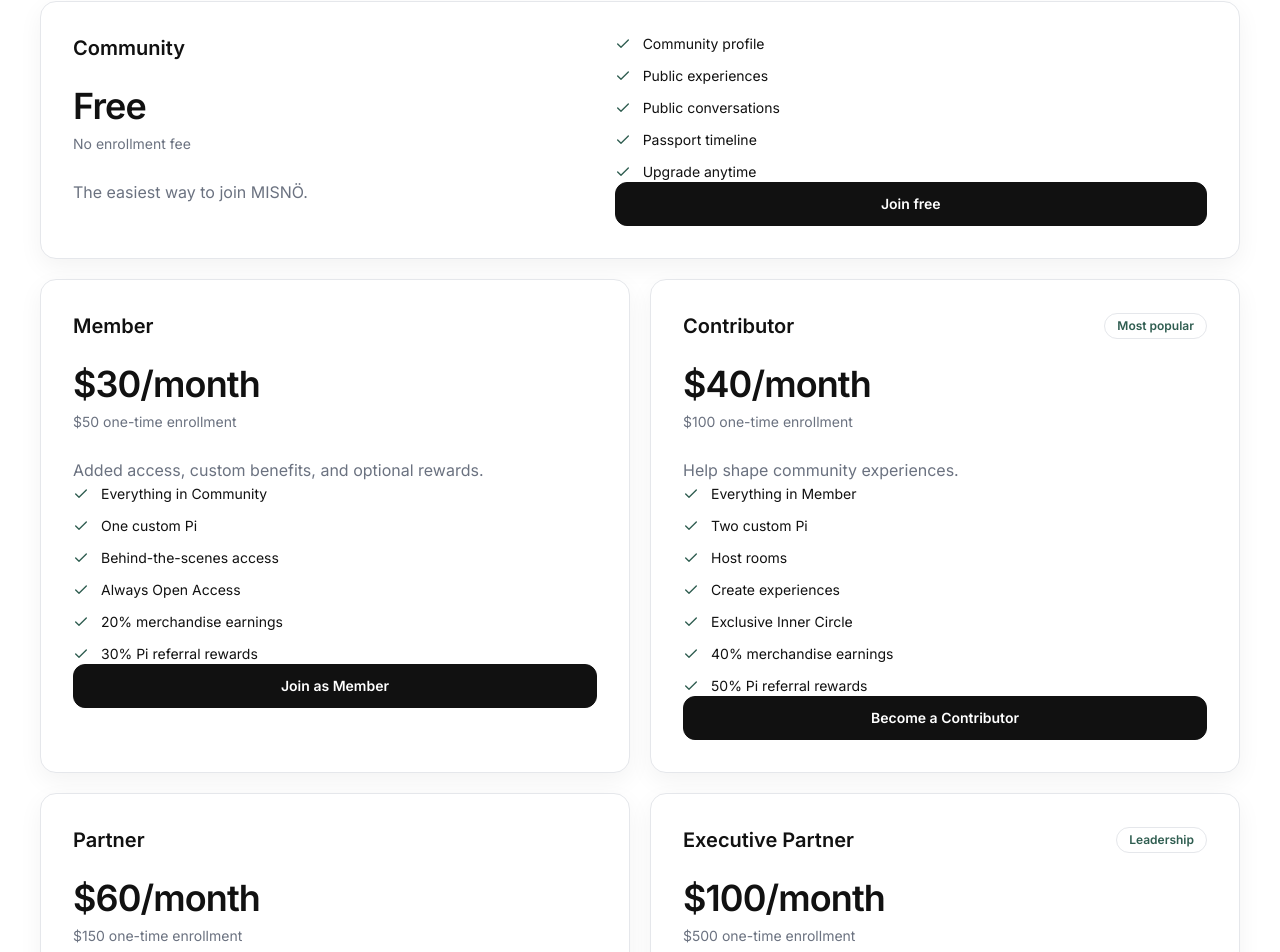
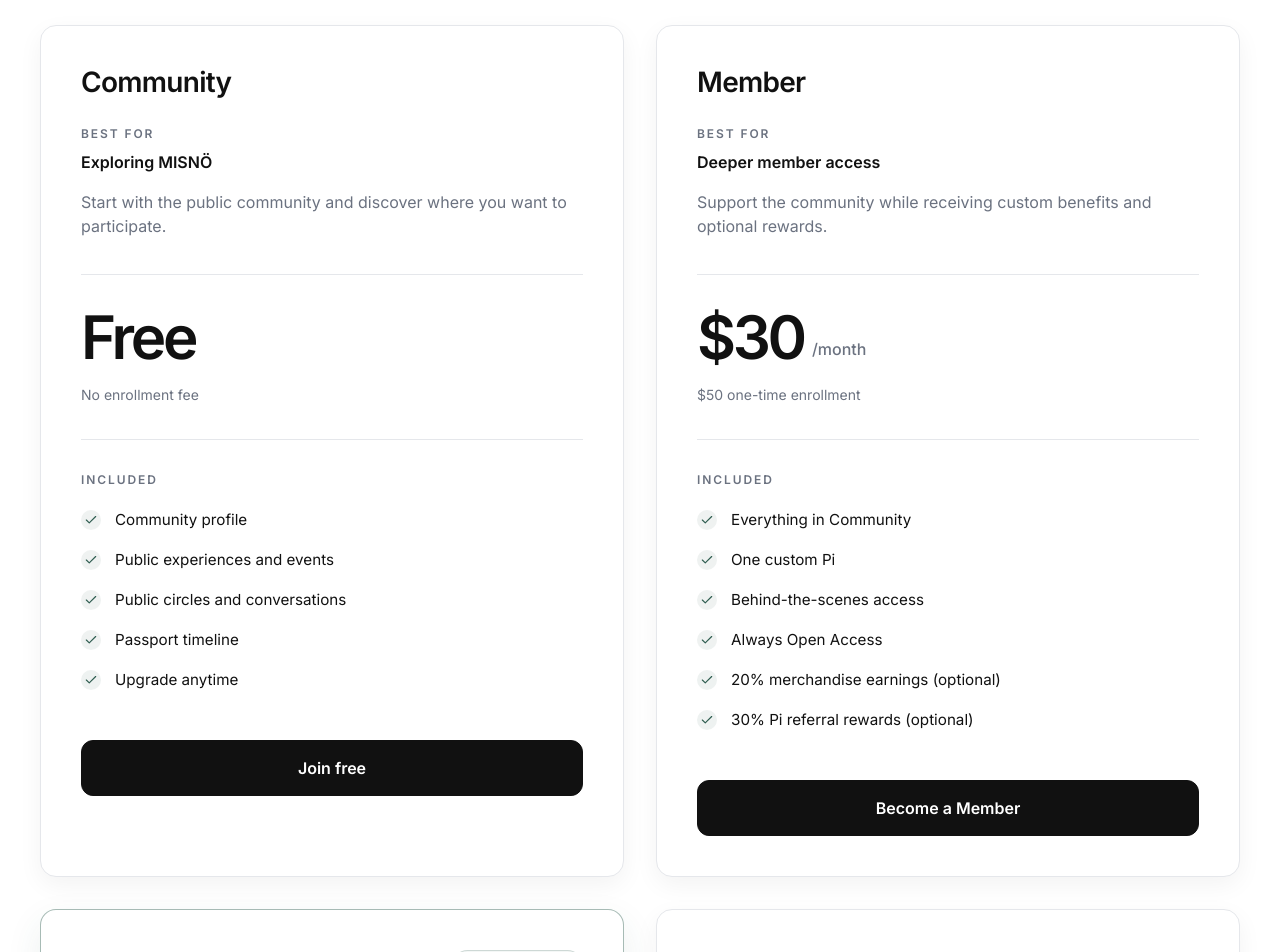
Before and after one commit to meaghanzutt/misno, a React (Vite) app: page / in a window 1280 px wide. Shown: the part 1642-2594 px from the top of the page. Built offline with nearby package versions, Linux system fonts and the light colour scheme; no server answers; what netlify-identity-widget would draw is missing.

Commit message:
Add files via upload

```diff
--- a/package.json
+++ b/package.json
@@ -1,7 +1,7 @@
 {
   "name": "misno-foundation",
   "private": true,
-  "version": "1.0.0-alpha.3",
+  "version": "1.0.0-alpha.5",
   "type": "module",
   "scripts": {
     "dev": "vite",
--- a/src/components/MembershipCard.tsx
+++ b/src/components/MembershipCard.tsx
@@ -3,31 +3,90 @@
 import { Button } from './Button';
 import { openSignup } from '../lib/auth';
 
-interface Plan {
-  name: string; key: string; monthly: string; enrollment: string; description: string; features: readonly string[]; cta: string; badge?: string;
+export interface MembershipPlan {
+  name: string;
+  key: string;
+  monthly: string;
+  enrollment: string;
+  bestFor: string;
+  description: string;
+  features: readonly string[];
+  cta: string;
+  badge?: string;
 }
 
-export function MembershipCard({ plan, wide = false }: { plan: Plan; wide?: boolean }) {
+export function MembershipCard({
+  plan,
+  featured = false,
+  className = '',
+}: {
+  plan: MembershipPlan;
+  featured?: boolean;
+  className?: string;
+}) {
   const selectPlan = () => {
     localStorage.setItem('misno-selected-plan', plan.key);
     openSignup();
   };
+
   return (
-    <Card className={`flex h-full flex-col p-7 sm:p-8 ${wide ? 'md:grid md:grid-cols-[1fr_1.2fr] md:gap-12' : ''}`}>
-      <div>
-        <div className="flex items-center justify-between gap-4">
-          <h3 className="text-xl font-semibold">{plan.name}</h3>
-          {plan.badge && <span className="rounded-full border border-border px-3 py-1 text-xs font-semibold text-forest">{plan.badge}</span>}
+    <Card
+      className={`membership-card group relative flex h-full flex-col overflow-hidden p-8 sm:p-10 ${
+        featured ? 'membership-card-featured' : ''
+      } ${className}`}
+    >
+      <div className="flex min-h-8 items-start justify-between gap-5">
+        <h3 className="text-2xl font-semibold tracking-[-0.025em] text-ink sm:text-[1.75rem]">
+          {plan.name}
+        </h3>
+        {plan.badge && (
+          <span className="shrink-0 rounded-full border border-forest/20 bg-forest/5 px-3 py-1.5 text-[0.7rem] font-semibold uppercase tracking-[0.12em] text-forest">
+            {plan.badge}
+          </span>
+        )}
+      </div>
+
+      <div className="mt-7 border-b border-border pb-7">
+        <p className="text-xs font-semibold uppercase tracking-[0.16em] text-muted">Best for</p>
+        <p className="mt-2 text-base font-semibold leading-6 text-ink">{plan.bestFor}</p>
+        <p className="mt-4 min-h-[3.5rem] text-sm leading-6 text-muted sm:text-base">
+          {plan.description}
+        </p>
+      </div>
+
+      <div className="border-b border-border py-8">
+        <div className="flex flex-wrap items-end gap-x-2 gap-y-1">
+          <span className="text-5xl font-semibold tracking-[-0.055em] text-ink sm:text-6xl">
+            {plan.monthly}
+          </span>
+          {plan.monthly !== 'Free' && (
+            <span className="pb-1.5 text-base font-medium text-muted">/month</span>
+          )}
         </div>
-        <div className="mt-6 text-4xl font-semibold tracking-tight">{plan.monthly}</div>
-        <p className="mt-2 text-sm text-muted">{plan.enrollment}</p>
-        <p className="mt-6 body-muted">{plan.description}</p>
+        <p className="mt-4 text-sm leading-6 text-muted">{plan.enrollment}</p>
       </div>
-      <div className="mt-8 flex flex-col md:mt-0">
-        <ul className="space-y-3 text-sm">
-          {plan.features.map((feature) => <li key={feature} className="flex gap-3"><Check className="mt-0.5 h-4 w-4 shrink-0 text-forest" />{feature}</li>)}
+
+      <div className="flex flex-1 flex-col pt-8">
+        <p className="text-xs font-semibold uppercase tracking-[0.16em] text-muted">Included</p>
+        <ul className="mt-5 space-y-4 text-sm leading-6 text-ink sm:text-[0.95rem]">
+          {plan.features.map((feature) => (
+            <li key={feature} className="flex gap-3.5">
+              <span className="mt-0.5 flex h-5 w-5 shrink-0 items-center justify-center rounded-full bg-forest/[0.08]">
+                <Check className="h-3.5 w-3.5 text-forest" aria-hidden="true" />
+              </span>
+              <span>{feature}</span>
+            </li>
+          ))}
         </ul>
-        <Button onClick={selectPlan} className="mt-8 w-full md:mt-auto">{plan.cta}</Button>
+
+        <Button
+          onClick={selectPlan}
+          size="lg"
+          className="mt-10 min-h-14 w-full text-[0.95rem] sm:mt-12"
+          aria-label={`${plan.cta}: ${plan.name} membership`}
+        >
+          {plan.cta}
+        </Button>
       </div>
     </Card>
   );
--- a/src/lib/data.ts
+++ b/src/lib/data.ts
@@ -13,9 +13,56 @@
 ];
 
 export const memberships = [
-  { name: 'Community', key: 'community', monthly: 'Free', enrollment: 'No enrollment fee', description: 'The easiest way to join MISNÖ.', features: ['Community profile', 'Public experiences', 'Public conversations', 'Passport timeline', 'Upgrade anytime'], cta: 'Join free' },
-  { name: 'Member', key: 'member', monthly: '$30/month', enrollment: '$50 one-time enrollment', description: 'Added access, custom benefits, and optional rewards.', features: ['Everything in Community', 'One custom Pi', 'Behind-the-scenes access', 'Always Open Access', '20% merchandise earnings', '30% Pi referral rewards'], cta: 'Join as Member' },
-  { name: 'Contributor', key: 'contributor', monthly: '$40/month', enrollment: '$100 one-time enrollment', description: 'Help shape community experiences.', features: ['Everything in Member', 'Two custom Pi', 'Host rooms', 'Create experiences', 'Exclusive Inner Circle', '40% merchandise earnings', '50% Pi referral rewards'], cta: 'Become a Contributor', badge: 'Most popular' },
-  { name: 'Partner', key: 'partner', monthly: '$60/month', enrollment: '$150 one-time enrollment', description: 'Build and lead experiences within MISNÖ.', features: ['Everything in Contributor', 'Three custom Pi', 'Personalized merchandise', 'Featured experiences', '50% merchandise earnings', '70% Pi referral rewards'], cta: 'Become a Partner' },
-  { name: 'Executive Partner', key: 'executive', monthly: '$100/month', enrollment: '$500 one-time enrollment', description: 'Leadership access for members shaping the future of MISNÖ.', features: ['Everything in Partner', 'Unlimited jersey customization', 'Featured merchandise collection', '$25 monthly stipend', '60% merchandise earnings', '80% Pi referral rewards'], cta: 'Apply for Executive', badge: 'Leadership' },
+  {
+    name: 'Community',
+    key: 'community',
+    monthly: 'Free',
+    enrollment: 'No enrollment fee',
+    bestFor: 'Exploring MISNÖ',
+    description: 'Start with the public community and discover where you want to participate.',
+    features: ['Community profile', 'Public experiences and events', 'Public circles and conversations', 'Passport timeline', 'Upgrade anytime'],
+    cta: 'Join free',
+  },
+  {
+    name: 'Member',
+    key: 'member',
+    monthly: '$30',
+    enrollment: '$50 one-time enrollment',
+    bestFor: 'Deeper member access',
+    description: 'Support the community while receiving custom benefits and optional rewards.',
+    features: ['Everything in Community', 'One custom Pi', 'Behind-the-scenes access', 'Always Open Access', '20% merchandise earnings (optional)', '30% Pi referral rewards (optional)'],
+    cta: 'Become a Member',
+  },
+  {
+    name: 'Contributor',
+    key: 'contributor',
+    monthly: '$40',
+    enrollment: '$100 one-time enrollment',
+    bestFor: 'Hosting and contributing',
+    description: 'Help shape conversations, creative work, and community experiences.',
+    features: ['Everything in Member', 'Two custom Pi', 'Co-host community sessions', 'Late-entry guest privilege', 'Exclusive Inner Circle', 'Founder-selected T-shirt', '40% merchandise earnings (optional)', '50% Pi referral rewards (optional)'],
+    cta: 'Become a Contributor',
+    badge: 'Most popular',
+  },
+  {
+    name: 'Partner',
+    key: 'partner',
+    monthly: '$60',
+    enrollment: '$150 one-time enrollment',
+    bestFor: 'Building with MISNÖ',
+    description: 'Take a larger role in shaping the direction and future of the community.',
+    features: ['Everything in Contributor', 'Three custom Pi', 'Co-host access', 'Exclusive Inner Circle', 'Personalized T-shirt and hoodie', 'Two monthly reinstatement passes', '50% merchandise earnings (optional)', '70% Pi referral rewards (optional)'],
+    cta: 'Become a Partner',
+  },
+  {
+    name: 'Executive Partner',
+    key: 'executive',
+    monthly: '$100',
+    enrollment: '$600 one-time enrollment',
+    bestFor: 'Community leadership',
+    description: 'The highest level for people committed to representing and growing MISNÖ.',
+    features: ['Everything in Partner', 'Unlimited jersey customization', 'Featured merchandise collection', 'Official co-host privileges', 'Three personalized merchandise items', '$25 monthly stipend for eligible term', '60% merchandise earnings (optional)', '80% Pi referral rewards (optional)'],
+    cta: 'Apply for Executive',
+    badge: 'Application required',
+  },
 ] as const;
--- a/src/pages/public/HomePage.tsx
+++ b/src/pages/public/HomePage.tsx
@@ -1,5 +1,6 @@
 import { ExperienceCard } from '../../components/ExperienceCard';
 import { MembershipCard } from '../../components/MembershipCard';
+import { ButtonLink } from '../../components/Button';
 import { experiences, memberships } from '../../lib/data';
 import { Hero } from '../../features/home/Hero';
 
@@ -7,7 +8,7 @@
   return <>
     <Hero />
     <section id="experiences" className="section-space border-y border-border bg-surface"><div className="page-container"><p className="eyebrow">Featured experiences</p><div className="mt-4 flex items-end justify-between gap-5"><div><h2 className="section-title">Start with something you already enjoy.</h2><p className="mt-3 body-muted">Experiences bring the people, conversations, rooms, and meetups together.</p></div></div><div className="mt-10 grid gap-5 md:grid-cols-3">{experiences.map(e=><ExperienceCard key={e.id} experience={e}/>)}</div></div></section>
-    <section id="memberships" className="section-space"><div className="page-container"><div className="mx-auto max-w-2xl text-center"><p className="eyebrow">Memberships</p><h2 className="section-title mt-4">Start free. Grow as you become more involved.</h2><p className="mt-4 body-muted">Membership represents contribution, not status.</p></div><div className="mt-10 space-y-5"><MembershipCard plan={memberships[0]} wide/><div className="grid gap-5 md:grid-cols-2"><MembershipCard plan={memberships[1]}/><MembershipCard plan={memberships[2]}/></div><div className="grid gap-5 md:grid-cols-2"><MembershipCard plan={memberships[3]}/><MembershipCard plan={memberships[4]}/></div></div></div></section>
+    <section id="memberships" className="py-20 sm:py-28"><div className="page-container"><div className="mx-auto max-w-2xl text-center"><p className="eyebrow">Memberships</p><h2 className="section-title mt-4">Start free. Grow as you become more involved.</h2><p className="mt-4 body-muted">Choose how you want to participate, contribute, and lead.</p></div><div className="mt-12 grid gap-8 lg:grid-cols-2"><MembershipCard plan={memberships[0]}/><MembershipCard plan={memberships[1]}/><MembershipCard plan={memberships[2]} featured/><MembershipCard plan={memberships[3]}/></div><div className="mt-10 flex justify-center"><ButtonLink to="/memberships" variant="secondary" size="lg">View all memberships</ButtonLink></div></div></section>
     <section className="section-space border-t border-border bg-surface"><div className="page-container grid gap-10 md:grid-cols-3"><div><span className="text-sm font-semibold">01</span><h3 className="mt-4 text-xl font-semibold">Discover</h3><p className="mt-3 body-muted">Find experiences, neighborhoods, circles, and people.</p></div><div><span className="text-sm font-semibold">02</span><h3 className="mt-4 text-xl font-semibold">Participate</h3><p className="mt-3 body-muted">Join the conversation, attend a meetup, or enter a room.</p></div><div><span className="text-sm font-semibold">03</span><h3 className="mt-4 text-xl font-semibold">Contribute</h3><p className="mt-3 body-muted">Earn access to Workspace and help create the community.</p></div></div></section>
   </>;
 }
--- a/src/pages/public/MembershipsPage.tsx
+++ b/src/pages/public/MembershipsPage.tsx
@@ -1,3 +1,55 @@
+import { ArrowRight } from 'lucide-react';
 import { MembershipCard } from '../../components/MembershipCard';
+import { Button } from '../../components/Button';
 import { memberships } from '../../lib/data';
-export function MembershipsPage(){return <section className="section-space"><div className="page-container"><div className="mx-auto max-w-2xl text-center"><p className="eyebrow">Memberships</p><h1 className="page-title mt-4">Find your place in MISNÖ.</h1><p className="mt-4 body-muted">Every tier builds on the one before it, creating more opportunities to connect, contribute, and lead.</p></div><div className="mt-12 space-y-5"><MembershipCard plan={memberships[0]} wide/><div className="grid gap-5 md:grid-cols-2"><MembershipCard plan={memberships[1]}/><MembershipCard plan={memberships[2]}/></div><div className="grid gap-5 md:grid-cols-2"><MembershipCard plan={memberships[3]}/><MembershipCard plan={memberships[4]}/></div></div></div></section>}
+import { openSignup } from '../../lib/auth';
+
+export function MembershipsPage() {
+  const joinCommunity = () => {
+    localStorage.setItem('misno-selected-plan', 'community');
+    openSignup();
+  };
+
+  return (
+    <>
+      <section className="border-b border-border bg-white py-20 sm:py-28">
+        <div className="page-container">
+          <div className="mx-auto max-w-3xl text-center">
+            <p className="eyebrow">Memberships</p>
+            <h1 className="display-title mt-5">Choose how you&apos;ll be part of the community.</h1>
+            <p className="mx-auto mt-6 max-w-2xl text-lg leading-8 text-muted">
+              Start free, then grow into deeper contribution and leadership as your involvement expands.
+            </p>
+          </div>
+        </div>
+      </section>
+
+      <section className="membership-section bg-surface/60 py-16 sm:py-24">
+        <div className="page-container">
+          <div className="grid gap-8 lg:grid-cols-2">
+            <MembershipCard plan={memberships[0]} />
+            <MembershipCard plan={memberships[1]} />
+            <MembershipCard plan={memberships[2]} featured />
+            <MembershipCard plan={memberships[3]} />
+            <MembershipCard plan={memberships[4]} className="lg:col-span-2 lg:mx-auto lg:w-[calc(50%-1rem)]" />
+          </div>
+        </div>
+      </section>
+
+      <section className="border-t border-border bg-white py-20 sm:py-28">
+        <div className="page-container">
+          <div className="mx-auto max-w-3xl rounded-[1.5rem] border border-border bg-white px-7 py-12 text-center shadow-soft sm:px-12 sm:py-16">
+            <p className="eyebrow">Still deciding?</p>
+            <h2 className="section-title mt-4">Start with Community. Upgrade when you&apos;re ready.</h2>
+            <p className="mx-auto mt-4 max-w-xl body-muted">
+              There is no enrollment fee for Community membership, and you can explore public experiences before choosing a deeper level of involvement.
+            </p>
+            <Button onClick={joinCommunity} size="lg" className="mt-8 min-h-14 px-8">
+              Join the Community <ArrowRight className="h-4 w-4" aria-hidden="true" />
+            </Button>
+          </div>
+        </div>
+      </section>
+    </>
+  );
+}
--- a/src/styles/index.css
+++ b/src/styles/index.css
@@ -83,3 +83,30 @@
     animation: none;
   }
 }
+
+@layer components {
+  .membership-card {
+    min-height: 690px;
+    transition:
+      transform var(--motion-standard) ease,
+      box-shadow var(--motion-standard) ease,
+      border-color var(--motion-standard) ease;
+  }
+
+  .membership-card:hover {
+    transform: translateY(-4px);
+    border-color: rgba(17, 17, 17, 0.2);
+    box-shadow: 0 18px 40px rgba(0, 0, 0, 0.075);
+  }
+
+  .membership-card-featured {
+    border-color: rgba(47, 93, 80, 0.42);
+    box-shadow: 0 14px 36px rgba(47, 93, 80, 0.09);
+  }
+}
+
+@media (prefers-reduced-motion: reduce) {
+  .membership-card:hover {
+    transform: none;
+  }
+}
```
Also changed, not shown: 2 other files (tests, documents, lock files or other folders).
